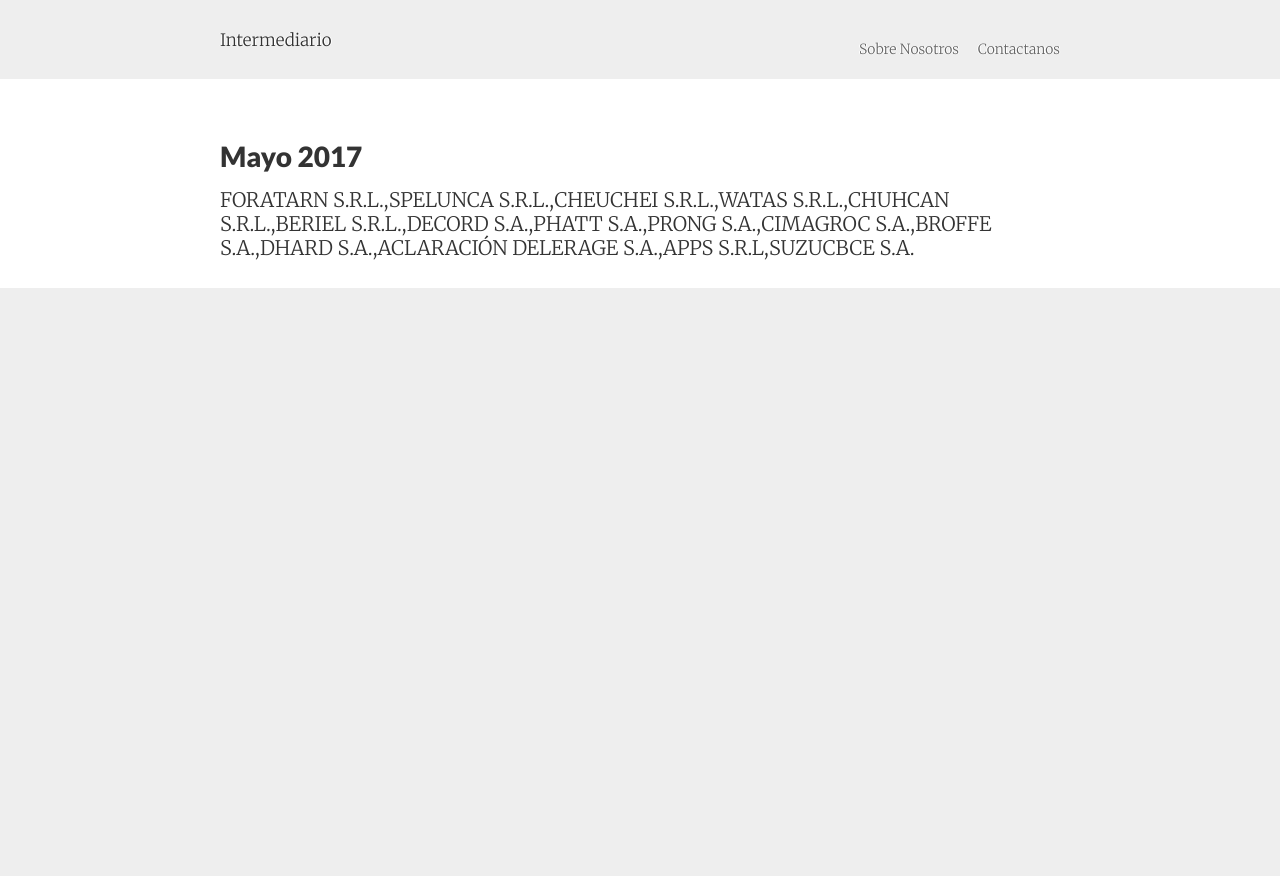
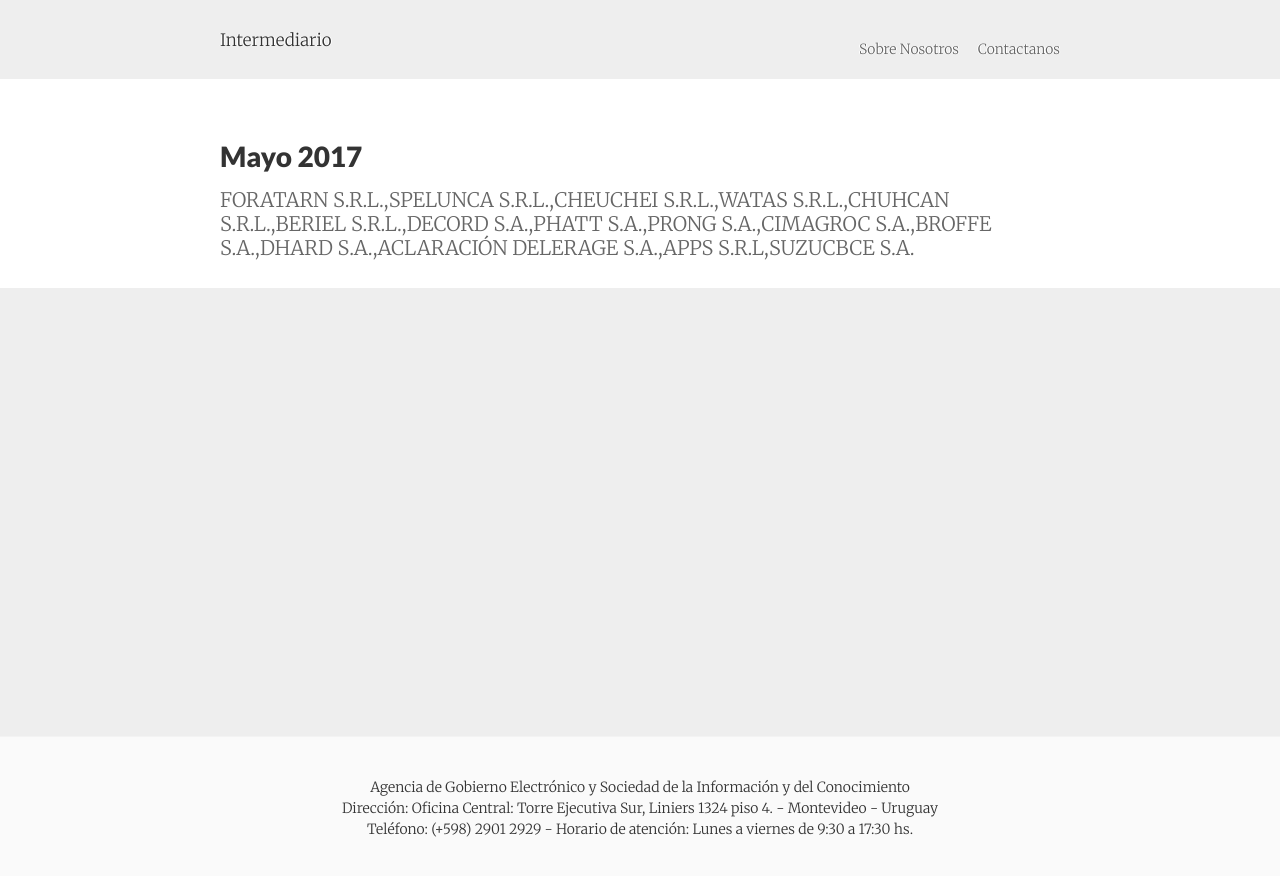
Before and after one commit to bradelev/intermediario, a Jekyll site: the page built from index.html, in a window 1280 px wide. Shown: the top 876 px of the page. Built offline with Jekyll 4.4.1, drawn with Linux system fonts in a browser that asks for light colours; the list of posts is cut into pages by our own code.

Commit message:
added fotter and some content hanges

```diff
--- a/_includes/footer.html
+++ b/_includes/footer.html
@@ -1,14 +1,9 @@
 <footer class="center">
   <div class="measure">
-    <small>
-      Theme crafted with &lt;3 by <a href="http://johnotander.com">John Otander</a> (<a href="https://twitter.com/4lpine">@4lpine</a>).<br>
-      &lt;/&gt; available on <a href="https://github.com/johnotander/pixyll">GitHub</a>.
-    </small>
+    <!--<small>-->
+      <p>Agencia de Gobierno Electrónico y Sociedad de la Información y del Conocimiento<br>
+Dirección: Oficina Central: Torre Ejecutiva Sur, Liniers 1324 piso 4. - Montevideo - Uruguay<br>
+Teléfono: (+598) 2901 2929 - Horario de atención: Lunes a viernes de 9:30 a 17:30 hs.</p>
+    <!--</small>-->
   </div>
 </footer>
-{% if site.enable_anchorjs %}<!-- AnchorJS -->
-<script src="https://cdnjs.cloudflare.com/ajax/libs/anchor-js/3.0.0/anchor.min.js"></script>
-<script>
-    anchors.options.visible = 'always';
-    anchors.add('article h2, article h3, article h4, article h5, article h6');
-</script>{% endif %}
--- a/_layouts/default.html
+++ b/_layouts/default.html
@@ -11,6 +11,6 @@
       </div>
     </div>
   </div>
-  <!--{% include footer.html %}-->
+  {% include footer.html %}
 </body>
 </html>
--- a/_layouts/post.html
+++ b/_layouts/post.html
@@ -23,6 +23,7 @@ layout: default
     <div class="post ml2">
       <a href="{{ post.url | prepend: site.baseurl }}" class="post-link">
         <h4 class="post-title">{{ post.title }}</h4>
+        <!--<h4>Empresas creadas a la fecha</h5>-->
         <div class="post-summary">{{ post.summary }}</div>
       </a>
     </div>
--- a/_sass/_header.scss
+++ b/_sass/_header.scss
@@ -40,6 +40,9 @@
 .posts .post a:hover .post-summary {
   opacity: 0.88;
 }
+.post-summary {
+  color: #666;
+}
 
 .site-header {
   text-align: center;
```
